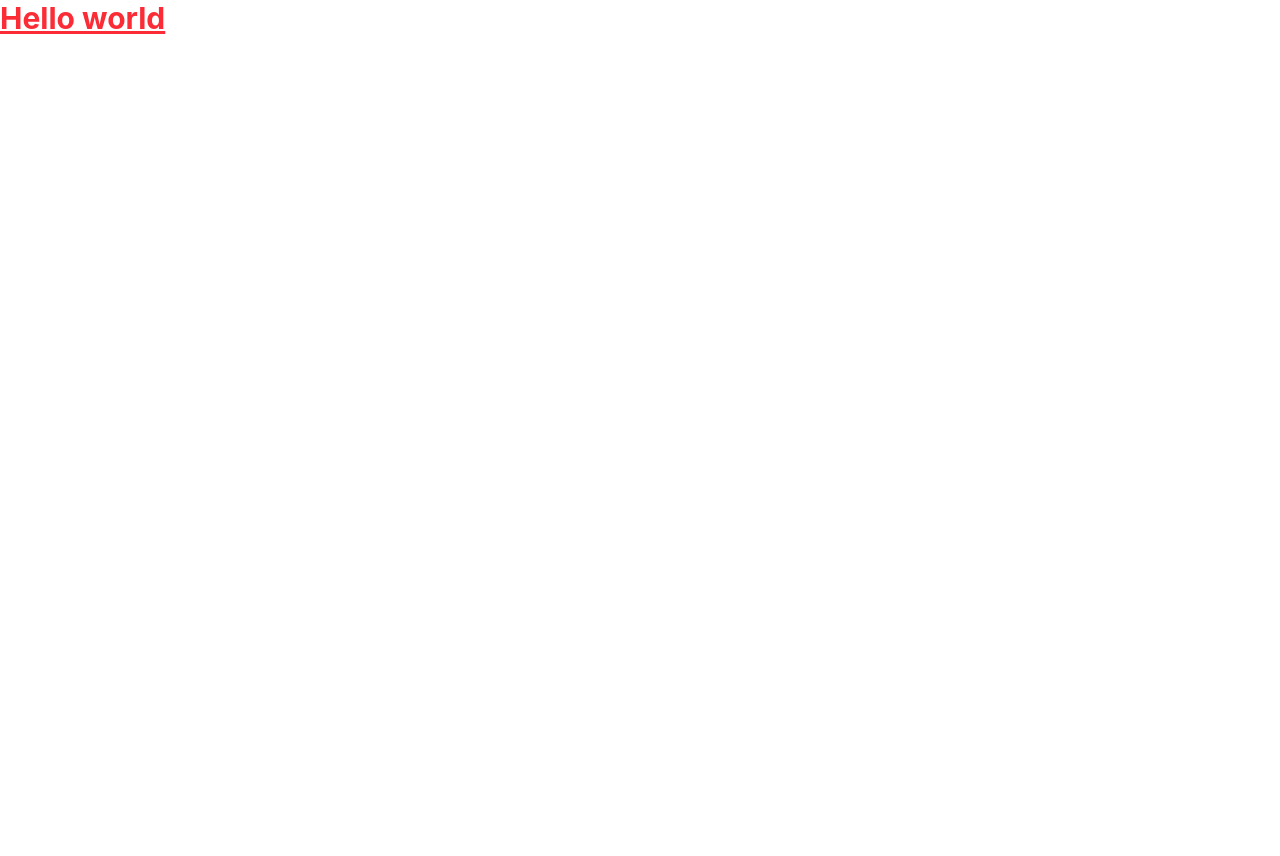
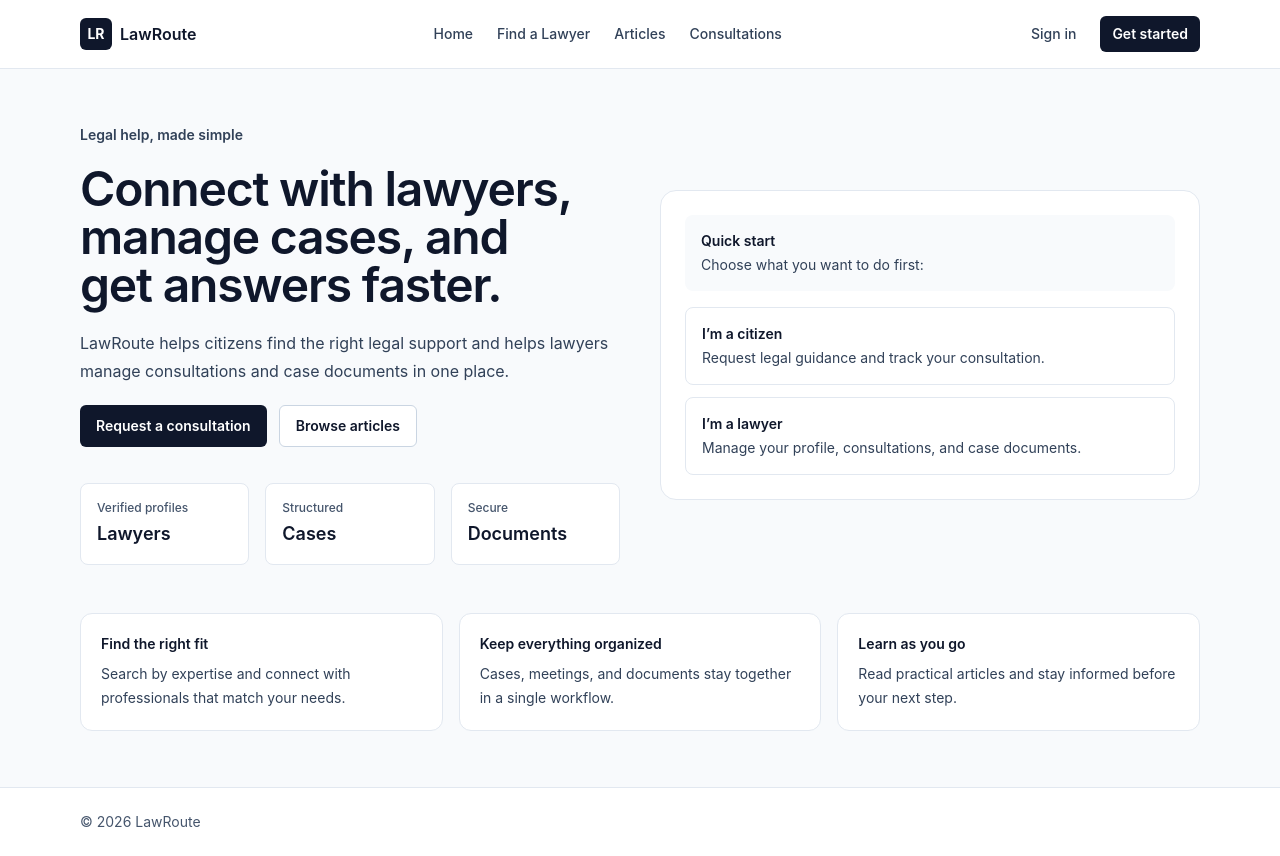
Before and after one commit to thisaru01/LawRoute, a React app in the folder frontend/: page / in a window 1280 px wide. Before the commit the page ends 800 px from the top, so only its background shows below. Built offline with nearby package versions, Linux system fonts and the light colour scheme; the HTML template or start-up script is replaced by a standard one.

Commit message:
feat: sample home page and nav bar

```diff
--- a/frontend/src/App.jsx
+++ b/frontend/src/App.jsx
@@ -1,9 +1,20 @@
-function App() {
+import Navbar from "./components/Navbar.jsx";
+import Home from "./pages/Home.jsx";
+
+export default function App() {
   return (
-    <>
-      <h1 class="text-3xl font-bold text-red-500 underline">Hello world</h1>
-    </>
+    <div className="min-h-screen bg-slate-50 text-slate-900">
+      <Navbar />
+
+      <main>
+        <Home />
+      </main>
+
+      <footer className="border-t border-slate-200 bg-white">
+        <div className="mx-auto max-w-6xl px-4 py-6 text-sm text-slate-600">
+          © {new Date().getFullYear()} LawRoute
+        </div>
+      </footer>
+    </div>
   );
 }
-
-export default App;
--- /dev/null
+++ b/frontend/src/components/Navbar.jsx
@@ -0,0 +1,48 @@
+export default function Navbar() {
+  const links = [
+    { label: "Home", href: "#" },
+    { label: "Find a Lawyer", href: "#" },
+    { label: "Articles", href: "#" },
+    { label: "Consultations", href: "#" },
+  ];
+
+  return (
+    <header className="border-b border-slate-200 bg-white">
+      <div className="mx-auto flex max-w-6xl items-center justify-between gap-6 px-4 py-4">
+        <a href="#" className="flex items-center gap-2 font-semibold text-slate-900">
+          <span className="inline-flex h-8 w-8 items-center justify-center rounded-md bg-slate-900 text-sm font-bold text-white">
+            LR
+          </span>
+          <span>LawRoute</span>
+        </a>
+
+        <nav aria-label="Primary" className="hidden items-center gap-6 sm:flex">
+          {links.map((link) => (
+            <a
+              key={link.label}
+              href={link.href}
+              className="text-sm font-medium text-slate-700 hover:text-slate-900"
+            >
+              {link.label}
+            </a>
+          ))}
+        </nav>
+
+        <div className="flex items-center gap-3">
+          <a
+            href="#"
+            className="rounded-md px-3 py-2 text-sm font-medium text-slate-700 hover:bg-slate-100 hover:text-slate-900"
+          >
+            Sign in
+          </a>
+          <a
+            href="#"
+            className="rounded-md bg-slate-900 px-3 py-2 text-sm font-semibold text-white hover:bg-slate-800"
+          >
+            Get started
+          </a>
+        </div>
+      </div>
+    </header>
+  );
+}
--- /dev/null
+++ b/frontend/src/pages/Home.jsx
@@ -0,0 +1,99 @@
+export default function Home() {
+  return (
+    <div className="mx-auto w-full max-w-6xl px-4 py-10 sm:py-14">
+      <section className="grid gap-10 lg:grid-cols-2 lg:items-center">
+        <div className="space-y-5">
+          <p className="text-sm font-semibold text-slate-700">Legal help, made simple</p>
+          <h1 className="text-balance text-4xl font-semibold tracking-tight text-slate-900 sm:text-5xl">
+            Connect with lawyers, manage cases, and get answers faster.
+          </h1>
+          <p className="text-pretty text-base leading-7 text-slate-700">
+            LawRoute helps citizens find the right legal support and helps lawyers manage consultations and case
+            documents in one place.
+          </p>
+
+          <div className="flex flex-col gap-3 sm:flex-row">
+            <a
+              href="#"
+              className="inline-flex items-center justify-center rounded-md bg-slate-900 px-4 py-2.5 text-sm font-semibold text-white hover:bg-slate-800"
+            >
+              Request a consultation
+            </a>
+            <a
+              href="#"
+              className="inline-flex items-center justify-center rounded-md border border-slate-300 bg-white px-4 py-2.5 text-sm font-semibold text-slate-900 hover:bg-slate-50"
+            >
+              Browse articles
+            </a>
+          </div>
+
+          <dl className="grid grid-cols-3 gap-4 pt-4">
+            <div className="rounded-lg border border-slate-200 bg-white p-4">
+              <dt className="text-xs font-medium text-slate-600">Verified profiles</dt>
+              <dd className="mt-1 text-lg font-semibold text-slate-900">Lawyers</dd>
+            </div>
+            <div className="rounded-lg border border-slate-200 bg-white p-4">
+              <dt className="text-xs font-medium text-slate-600">Structured</dt>
+              <dd className="mt-1 text-lg font-semibold text-slate-900">Cases</dd>
+            </div>
+            <div className="rounded-lg border border-slate-200 bg-white p-4">
+              <dt className="text-xs font-medium text-slate-600">Secure</dt>
+              <dd className="mt-1 text-lg font-semibold text-slate-900">Documents</dd>
+            </div>
+          </dl>
+        </div>
+
+        <div className="rounded-2xl border border-slate-200 bg-white p-6">
+          <div className="space-y-4">
+            <div className="rounded-lg bg-slate-50 p-4">
+              <p className="text-sm font-semibold text-slate-900">Quick start</p>
+              <p className="mt-1 text-sm text-slate-700">Choose what you want to do first:</p>
+            </div>
+
+            <div className="grid gap-3">
+              <a
+                href="#"
+                className="group rounded-lg border border-slate-200 bg-white p-4 hover:bg-slate-50"
+              >
+                <p className="text-sm font-semibold text-slate-900 group-hover:text-slate-900">
+                  I’m a citizen
+                </p>
+                <p className="mt-1 text-sm text-slate-700">Request legal guidance and track your consultation.</p>
+              </a>
+              <a
+                href="#"
+                className="group rounded-lg border border-slate-200 bg-white p-4 hover:bg-slate-50"
+              >
+                <p className="text-sm font-semibold text-slate-900">I’m a lawyer</p>
+                <p className="mt-1 text-sm text-slate-700">
+                  Manage your profile, consultations, and case documents.
+                </p>
+              </a>
+            </div>
+          </div>
+        </div>
+      </section>
+
+      <section className="mt-12 grid gap-4 sm:grid-cols-3">
+        <div className="rounded-xl border border-slate-200 bg-white p-5">
+          <h2 className="text-sm font-semibold text-slate-900">Find the right fit</h2>
+          <p className="mt-2 text-sm leading-6 text-slate-700">
+            Search by expertise and connect with professionals that match your needs.
+          </p>
+        </div>
+        <div className="rounded-xl border border-slate-200 bg-white p-5">
+          <h2 className="text-sm font-semibold text-slate-900">Keep everything organized</h2>
+          <p className="mt-2 text-sm leading-6 text-slate-700">
+            Cases, meetings, and documents stay together in a single workflow.
+          </p>
+        </div>
+        <div className="rounded-xl border border-slate-200 bg-white p-5">
+          <h2 className="text-sm font-semibold text-slate-900">Learn as you go</h2>
+          <p className="mt-2 text-sm leading-6 text-slate-700">
+            Read practical articles and stay informed before your next step.
+          </p>
+        </div>
+      </section>
+    </div>
+  );
+}
```
